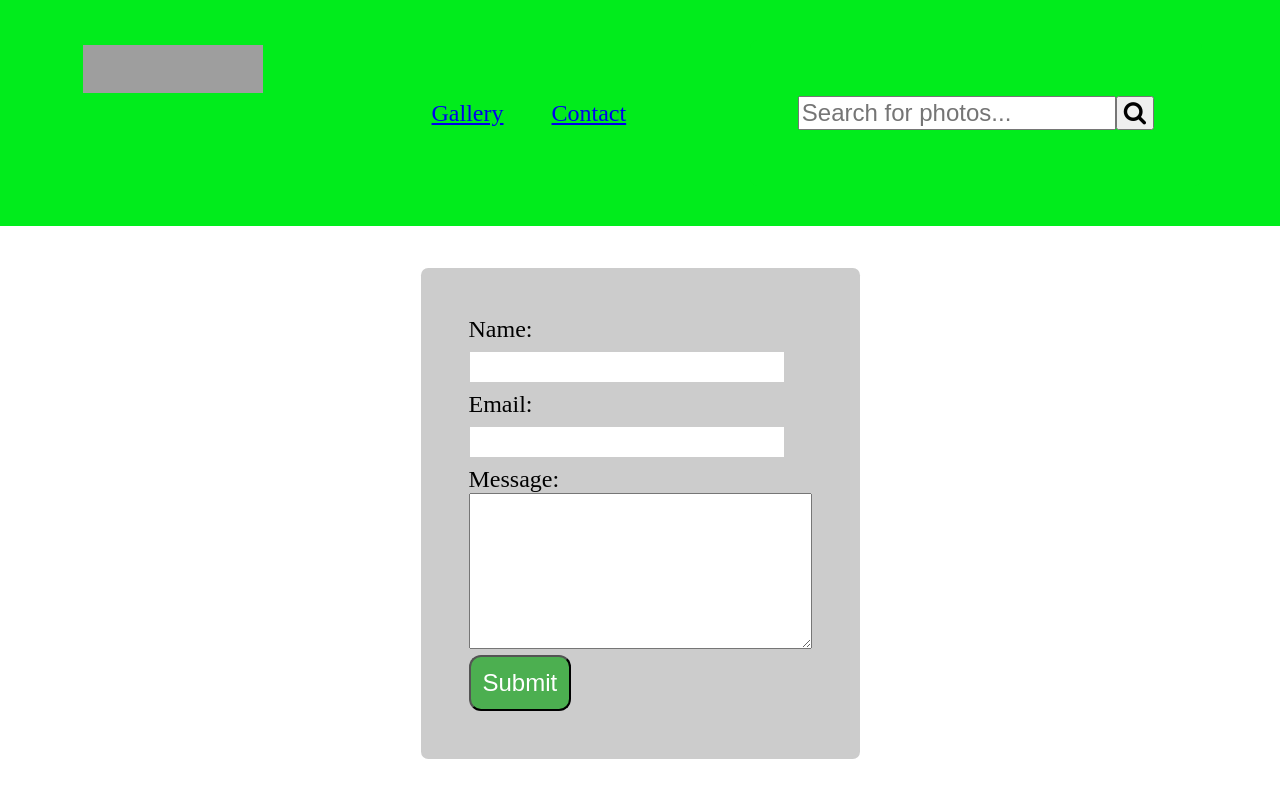
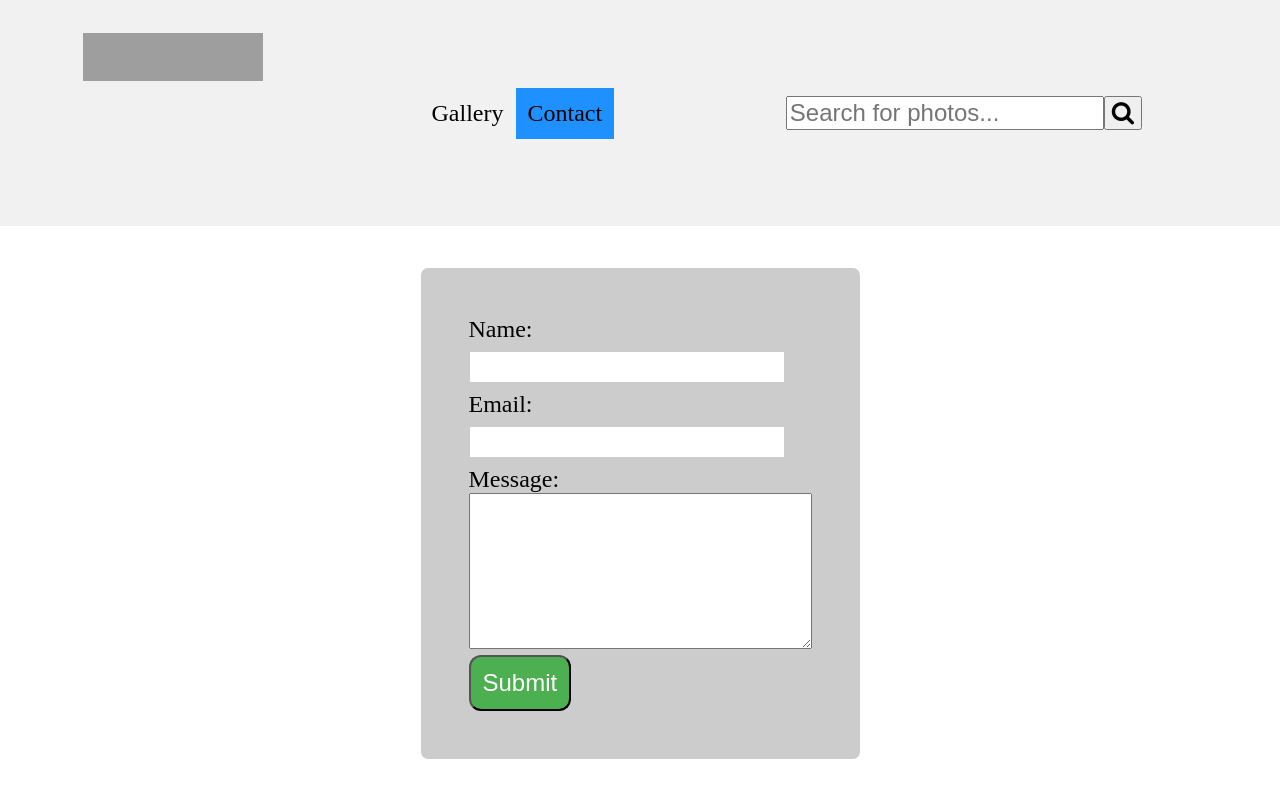
Before and after one commit to pavelwebdeveloper/photo_website, a Django app: page /contact_form/ in a window 1280 px wide. Run offline with Django 5.2, Linux system fonts and the light colour scheme; grey boxes are pictures that could not be loaded.

Commit message:
added styles and javascript for menu, changed color for header, made flex center to work for gallery view

```diff
--- a/photo_webapp/static/photo_webapp/css/styles.css
+++ b/photo_webapp/static/photo_webapp/css/styles.css
@@ -2,13 +2,14 @@
 :root {
   /* colors */
   --primary-color: #f5f5f5;
-  --secondary-color: #2b2b2b;
-  --accent1-color: #F8FF24;
-  --accent2-color: #381D2A;
+  --secondary-color: #f1f1f1;
+  --accent1-color: #ddd;
+  --accent2-color: dodgerblue;
   --accent3-color: #01EC1C;
 
 
   /* font(s) */
+  --menu-font-color: black;
 
 
   /*font sizes*/
@@ -34,6 +35,8 @@ body{
 main{
   flex: 1;
   display: flex;
+  justify-content: center;
+  align-items: center;
   flex-direction: column;
 }
 
@@ -42,7 +45,7 @@ header{
   display: flex;
   flex-wrap: wrap;
   justify-content: space-around;
- background-color: var(--accent3-color);
+ background-color: var(--secondary-color);
  padding: 1em;
 }
 
@@ -56,20 +59,25 @@ menu{
 }
 
 .menu-link{
-  margin: 1em;
+  background-color: var(--secondary-color);
   font-size: var(--form-menu-font-size);
+  padding: 0.5em;
+  text-decoration: none;
+  color: var(--menu-font-color);
 }
 
-main{
-  display: flex;
-  justify-content: center;
-  align-items: center;
+.menu-link:hover{
+  background-color: var(--accent1-color);
+}
+
+.active{
+  background-color: var(--accent2-color);
 }
 
 .photo-gallery{
     display: flex;
     flex-wrap: wrap;
-    justify-content: flex-start;
+    justify-content: center;
 }
 
 img{
@@ -123,5 +131,5 @@ button[type=submit]{
 }
 
 #search-form{
-  background-color: var(--accent3-color);
+  background-color: var(--secondary-color);
 }
--- /dev/null
+++ b/photo_webapp/static/photo_webapp/javascript/menu.js
@@ -0,0 +1,11 @@
+const page = document.body.dataset.page;
+
+if(page === 'photo_gallery'){
+    if(!document.getElementById("photo_gallery_menu_link").classList.contains('active')){
+        document.getElementById("photo_gallery_menu_link").classList.add('active');
+    }
+    document.getElementById("contact_form_menu_link").classList.remove('active');
+} else if(page === 'contact_form'){
+        document.getElementById("contact_form_menu_link").classList.add('active');
+        document.getElementById("photo_gallery_menu_link").classList.remove('active');
+}
--- a/templates/base.html
+++ b/templates/base.html
@@ -6,12 +6,12 @@
         <link rel="stylesheet" href="{% static 'photo_webapp/css/styles.css' %}">
         <link rel="stylesheet" href="https://cdnjs.cloudflare.com/ajax/libs/font-awesome/4.7.0/css/font-awesome.min.css">
     </head>
-    <body>
+    <body data-page="{{ request.resolver_match.url_name }}">
         <header>
             <a class="menu-link" href="{% url 'photo_gallery' %}"><img id="logo" src="{% static 'photo_webapp/icons/camera-black-icon.svg' %}" alt="Camera icon" class="header-icon"></a>
             <menu>
-                <a class="menu-link" href="{% url 'photo_gallery' %}">Gallery</a>
-                <a class="menu-link" href="{% url 'contact_form' %}">Contact</a>
+                <a id="photo_gallery_menu_link" class="menu-link active" href="{% url 'photo_gallery' %}">Gallery</a>
+                <a id="contact_form_menu_link" class="menu-link" href="{% url 'contact_form' %}">Contact</a>
             </menu>
             <div id="search-form">
                 <form id="search-form" method="get" action="{% url 'photo_gallery' %}">
@@ -26,5 +26,6 @@
         <main>
         {% block page_content %}{% endblock page_content %}
         </main>
+        <script src="{% static 'photo_webapp/javascript/menu.js' %}"></script>
     </body>
 </html>
```
Also changed, not shown: photo_webapp/static/photo_webapp/javascript/spalikepageload.js (added).
